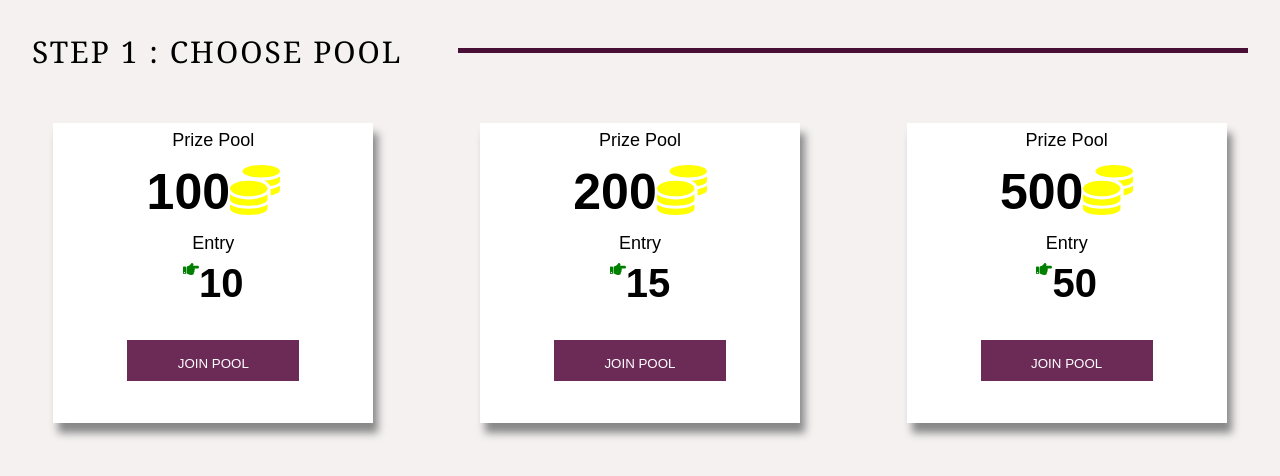
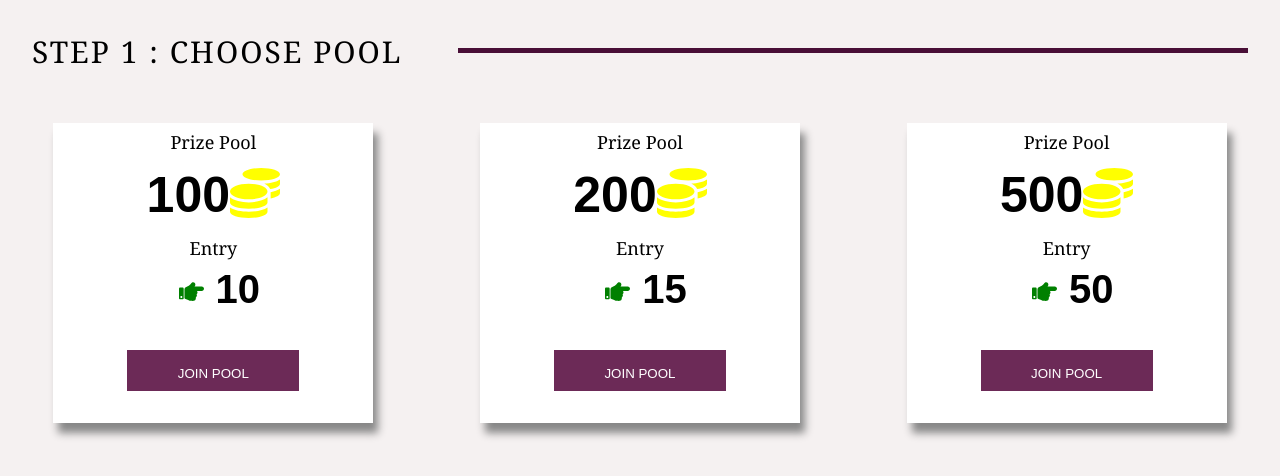
Before and after one commit to XInterns/HufflePuff, a React (Create React App) app: page /CricketPool1 in a window 1280 px wide. Shown: the top 476 px of the page. Built offline with nearby package versions, Linux system fonts and the light colour scheme.

Commit message:
modified css

```diff
--- a/src/components/pools/pools.css
+++ b/src/components/pools/pools.css
@@ -20,6 +20,8 @@ div .header {
 }
 .fa-hand-point-right {
   color: green;
+  margin:12px;
+  font-size:25px;
 }
 .choosePool {
   width: 68%;
@@ -59,6 +61,7 @@ div .pool_card:hover {
   font-weight: 100;
   padding: 2px;
   margin: 5px;
+  font-family: Georgia, 'Times New Roman', Times, serif;
 }
 .total {
   font-size: 50px;
```
